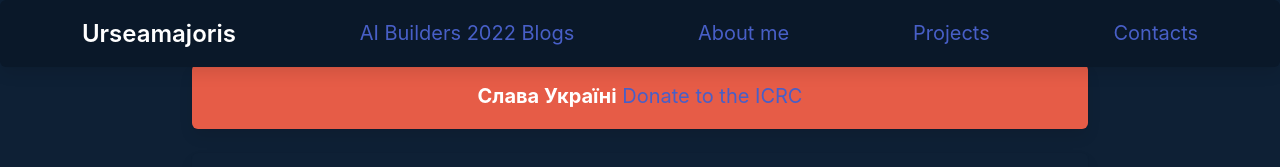
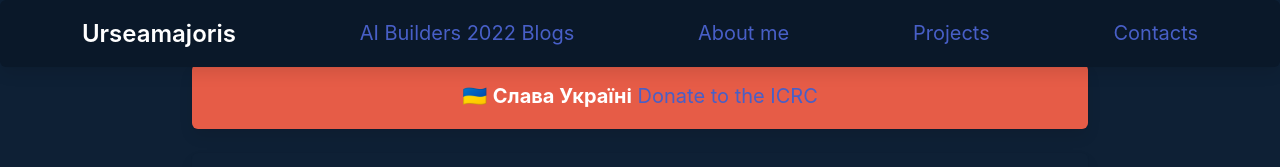
Before and after one commit to urseamajoris/urseamajoris.github.io, a plain HTML site: page index.html in a window 1280 px wide. Shown: the top 167 px of the page. Drawn offline with nearby package versions, Linux system fonts and the light colour scheme.

Commit message:
Update index.html

```diff
--- a/index.html
+++ b/index.html
@@ -99,7 +99,7 @@
     <div class="a" >
         <div class="box has-text-centered" style="background-color: hsl(8,76%,59%);">
             <div class="content has-text-white is-small">
-                <p class="subtitle has-text-white"><b>Слава Україні</b> <a href="https://www.icrc.org/en/donate/ukraine">Donate to the ICRC</a></p>
+                <p class="subtitle has-text-white">🇺🇦 <b>Слава Україні</b> <a href="https://www.icrc.org/en/donate/ukraine">Donate to the ICRC</a></p>
 
 
             </div>
```
